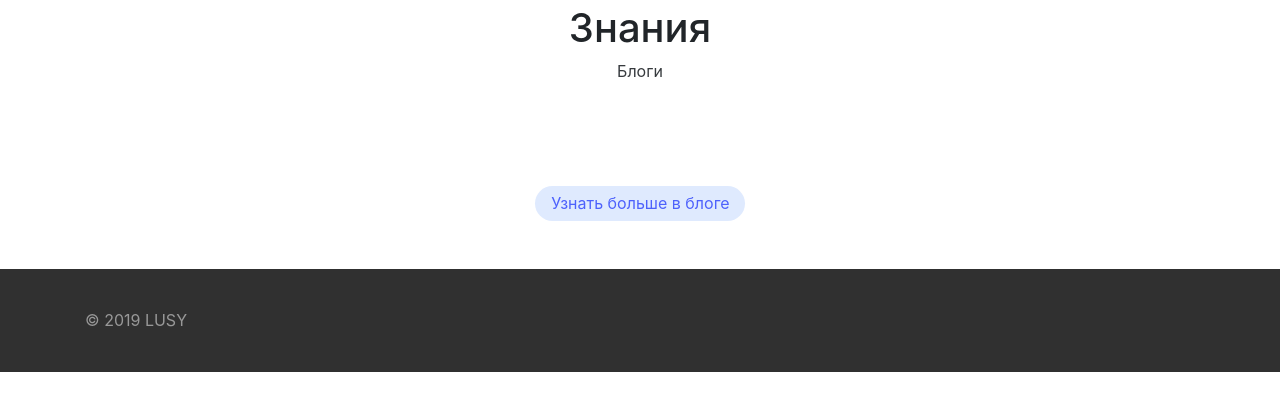
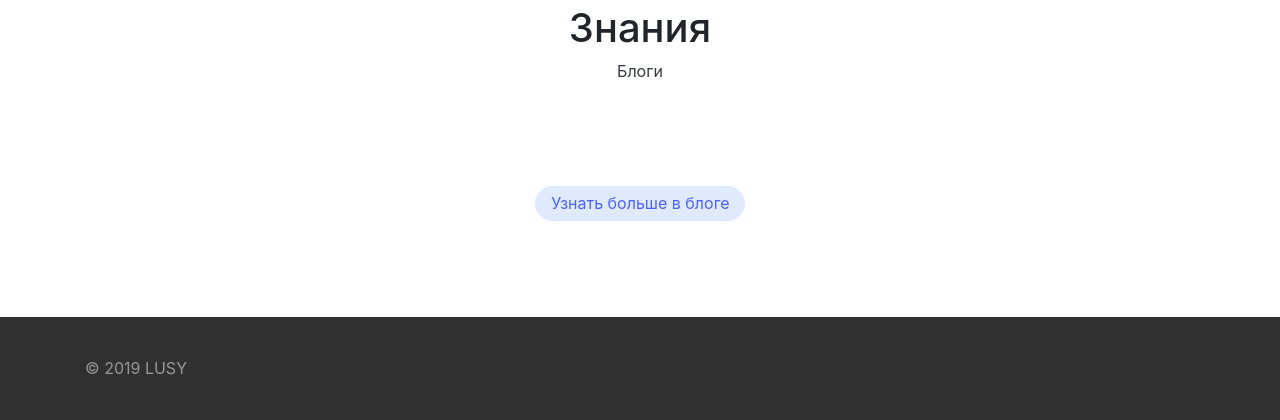
Before and after one commit to lusyio/lusypublic, a PHP site: template app/views/main/index.php in a window 1280 px wide. Shown: the part 4024-4444 px from the top of the page. Before the commit the page ends 4396 px from the top, so only its background shows below. Run offline with PHP 8.4, Linux system fonts and the light colour scheme; the template is opened without the code that fills it, so the values that code supplies are empty.

Commit message:
Перенос футера в шаблон

```diff
--- a/app/views/layouts/default.php
+++ b/app/views/layouts/default.php
@@ -68,6 +68,17 @@
 <!--body-->
 <div>
     <?php echo $content; ?>
+
+    <div class="footer mt-5">
+        <div class="container">
+            <div class="footer-content">
+                <div class="footer-text">
+                    © 2019 LUSY
+                </div>
+            </div>
+        </div>
+    </div>
+
 </div>
 <!--end body-->
 <script src="https://code.jquery.com/jquery-3.3.1.slim.min.js" integrity="sha384-q8i/X+965DzO0rT7abK41JStQIAqVgRVzpbzo5smXKp4YfRvH+8abtTE1Pi6jizo" crossorigin="anonymous"></script>
--- a/app/views/main/index.php
+++ b/app/views/main/index.php
@@ -299,13 +299,3 @@
         </a>
     </div>
 </div>
-
-<div class="footer">
-    <div class="container">
-        <div class="footer-content">
-            <div class="footer-text">
-                © 2019 LUSY
-            </div>
-        </div>
-    </div>
-</div>
```
